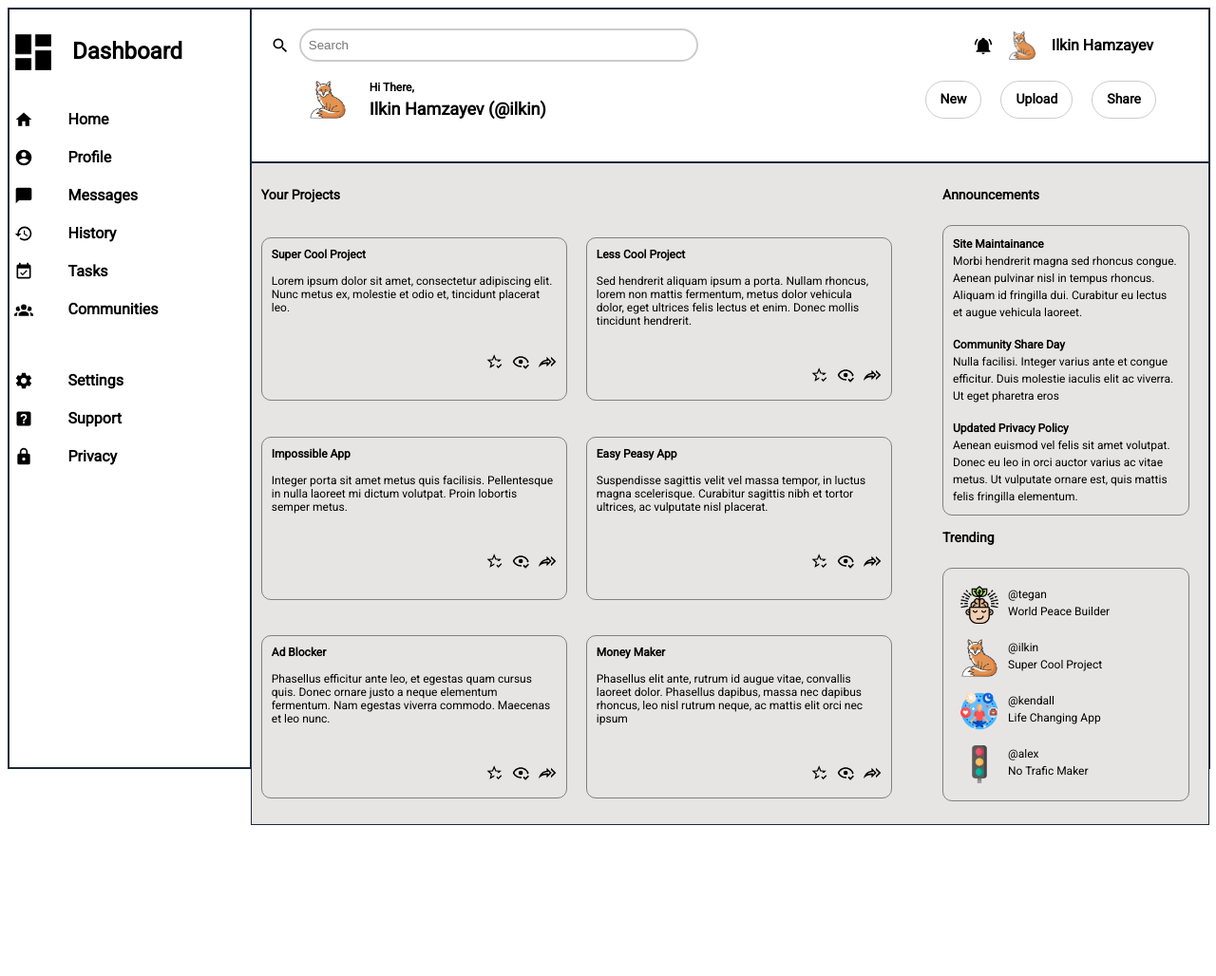
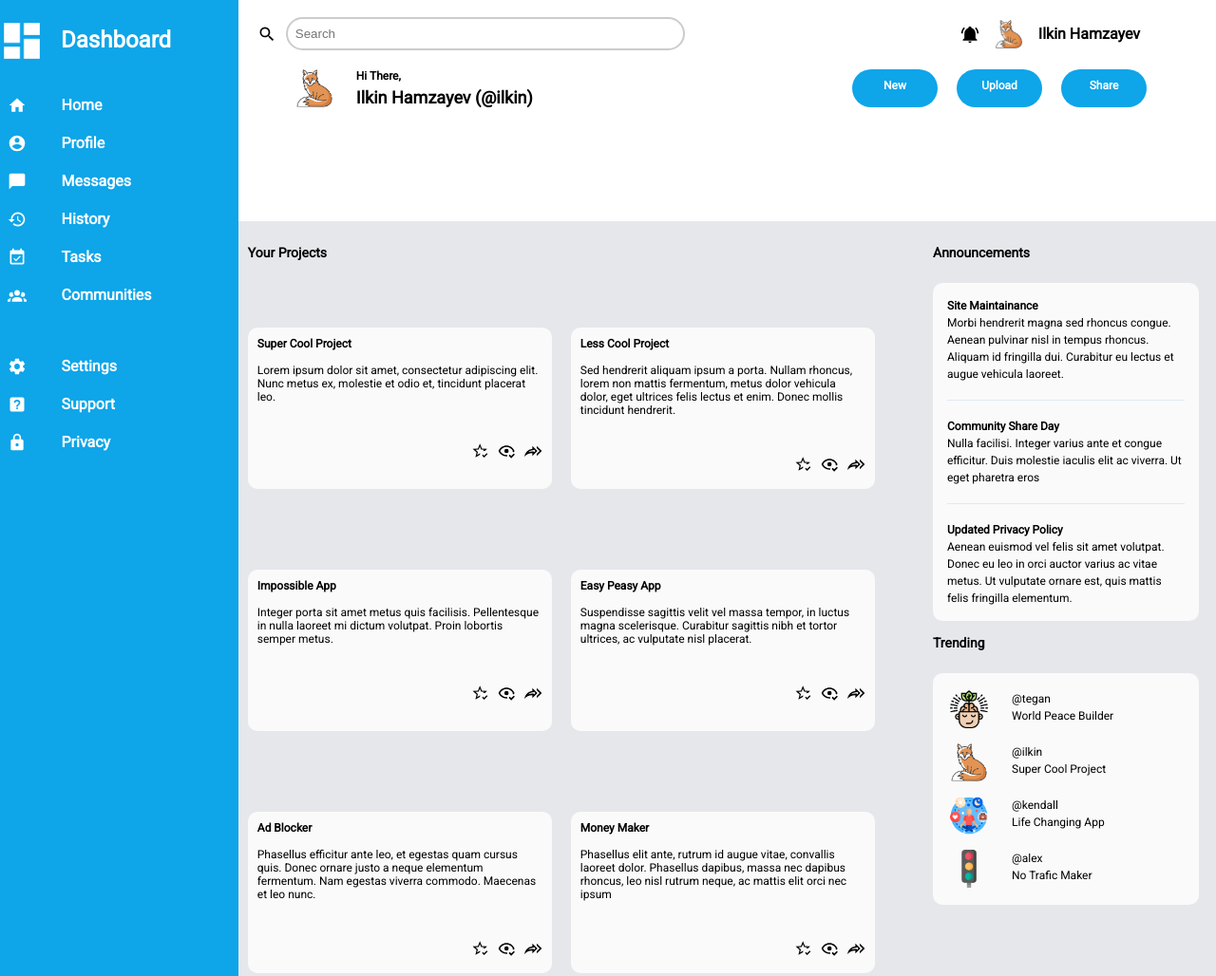
Before and after one commit to ilkincoder/Admin-Dashboard, a plain HTML site: page index.html in a window 1280 px wide. Shown: the top 1028 px of the page at 95% size. Before the commit the page ends 869 px from the top, so only its background shows below. Drawn offline with Linux system fonts and the light colour scheme.

Commit message:
Project Done

```diff
--- a/style.css
+++ b/style.css
@@ -1,9 +1,18 @@
 .main-container {
     display: flex;
-    border: 1px solid #1e293b;
+    /* border: 1px solid #1e293b; */
     width: 100%;
-    height: 100vh;
+    height: 161.5vh;
+    margin-left: -10px;
+    margin-top: -10px;
+    margin-bottom: -10px;
 }
+
+.sidebar svg {
+  fill: white;
+
+}
+
 @font-face {
     font-family: 'Roboto';
     src: url('/assets/Roboto/Roboto-Regular.ttf') format('truetype');
@@ -13,7 +22,13 @@
 
 .sidebar {
     flex: 0 0 20%;
-    border: 1px solid #1e293b;
+    /* border: 1px solid #1e293b; */
+    color: white;
+    background-color: #0ea5e9;
+}
+
+.sidebar img {
+  filter: brightness(0) invert(1);
 }
 
 .side-head{
@@ -21,7 +36,7 @@
     margin-top: 20px;
     /* margin-left: 50px; */
     font-family: 'Roboto';
-    font-size: 24px;
+    font-size: 12px;
     font-weight: bold;
 
 }
@@ -29,22 +44,26 @@
 #dashboard{
     margin-top: 10px;
     margin-left: 16px;
+    font-size: 24px;
 }
 
 .holder {
     display: flex;
     flex-direction: column;
     flex: 1;
+    margin-bottom: -10px;
 }
 
 .header-section {
     flex: 0 0 20%;
-    border: 1px solid #1e293b;
+    /* border: 1px solid #1e293b; */
+    margin-bottom: -25px;
 }
 
 .content {
     flex: 1;
-    border: 1px solid #1e293b;
+    /* border: 1px solid #1e293b; */
+    margin-right: -20px;
 }
 
 
@@ -52,7 +71,9 @@
     display: flex;
     flex-direction: column;
     gap: 20px;
+    margin-left: 5px;
 }
+
 
 #bottom-1 {
     display: grid;
@@ -171,12 +192,17 @@
 .action-2,
 .action-3
 {
-  border: 1px solid #ccc;
   border-radius: 20px;
+  font-size: 12px;
+  width: 60px;
+  height: 20px;
   padding: 15px;
+  text-align: center;
   padding-bottom: 10px;
   padding-top: 10px;
   margin-bottom: 10px;
+  background-color: #0ea5e9;
+  color: white;
 }
 
 
@@ -184,8 +210,9 @@
   display: flex;
   /* flex-direction: column; */
   flex-shrink: 0;
-  background-color: #e7e5e4;
+  background-color: #e5e7eb;
   font-family: 'Roboto';
+  margin-bottom: 200px;
 }
 
 .new-grid{
@@ -206,6 +233,7 @@
   display: flex;
   flex-direction: column;
   margin-top: 10px;
+  margin-right: 20px;
   width: 280px;
   /* border: 1px solid red; */
 }
@@ -214,11 +242,13 @@
 .grid-item-3{
   display: flex;
   flex-direction: column;
-  border: 1px solid gray;
+  /* border: 1px solid gray; */
+  background-color: #fafafa;
   border-radius: 10px;
   width: 300px ;
   height: 150px;
   padding: 10px;
+  margin-bottom: 15px;
 
   /* text-align: left;
   overflow: hidden;
@@ -244,20 +274,22 @@
 .announcements{
   display: flex;
   flex-direction: column;
+  width: 250px;
   margin-top: 24px;
-  padding: 10px;
+  padding: 15px;
   margin-right: 20px;
   font-size: 12px;
   line-height: 1.5;
-  border: 1px solid gray;
+  /* border: 1px solid gray; */
+  background-color: #fafafa;
   border-radius: 10px;
   gap: 8px;
 }
 
-.seperator{
-  height: 2px; /* Height of the separation line */
-  background-color: black; /* Color of the separation line */
-  margin: 10px 0; /* Adjust the margin to change the space between boxes */
+.separator{
+  height: 1px; /* Height of the separation line */
+  background-color: #e2e8f0; /* Color of the separation line */
+  margin: 10px 0 ; /* Adjust the margin to change the space between boxes */
 }
 
 .maintain{
@@ -268,18 +300,20 @@
 .trending{
   display: flex;
   flex-direction: column;
-  border: 1px solid gray;
+  /* border: 1px solid gray; */
+  background-color: #fafafa;
   border-radius: 10px;
   margin-top: 24px;
   padding: 10px;
   margin-right: 20px;
   font-size: 12px;
   line-height: 1.5;
+  width: 260px;
   margin-bottom: 24px;
 }
 
 .icon-5{
   display: flex;
-  gap: 10px;
+  gap: 25px;
   padding: 8px;
 }
```
Also changed, not shown: index.html (+4 -2 lines).
